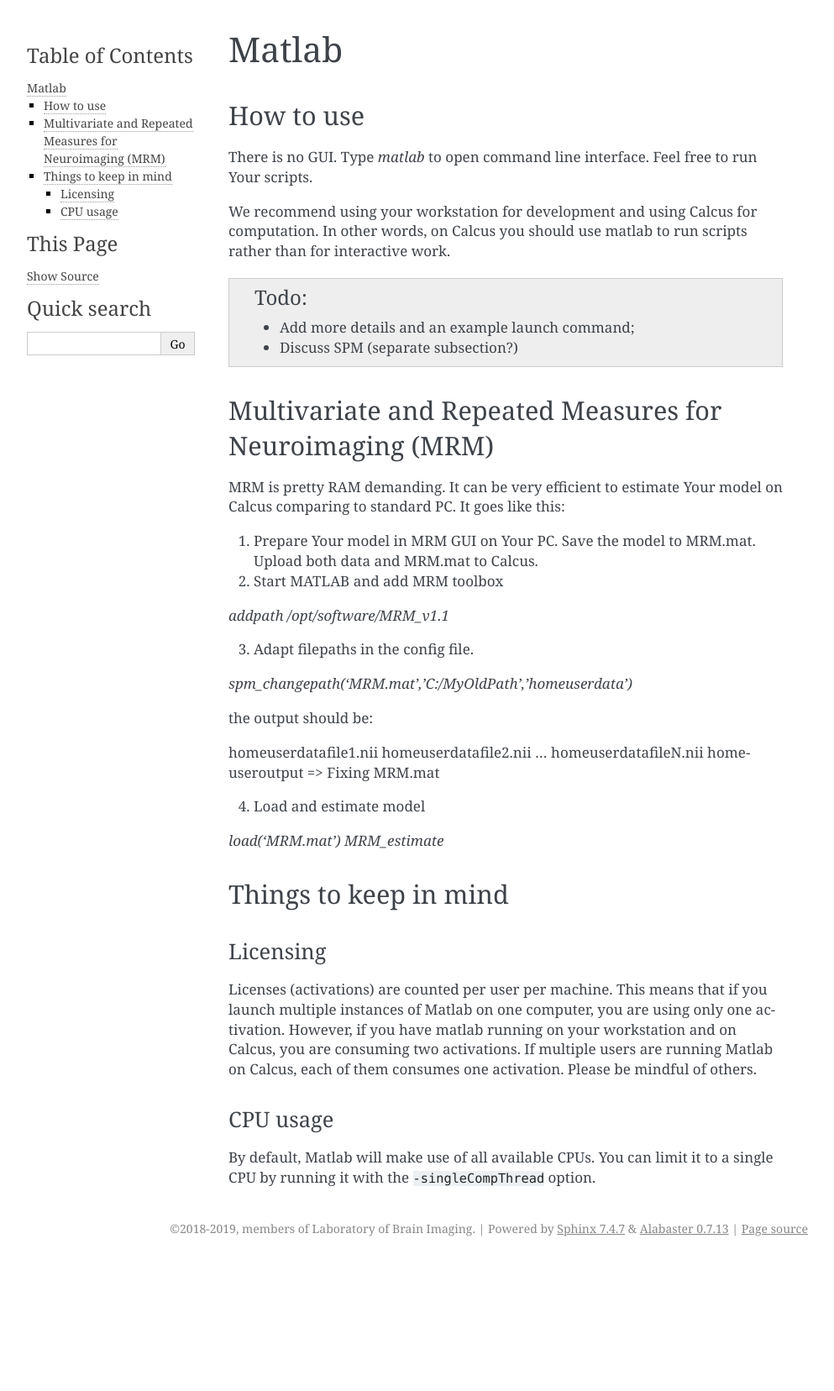
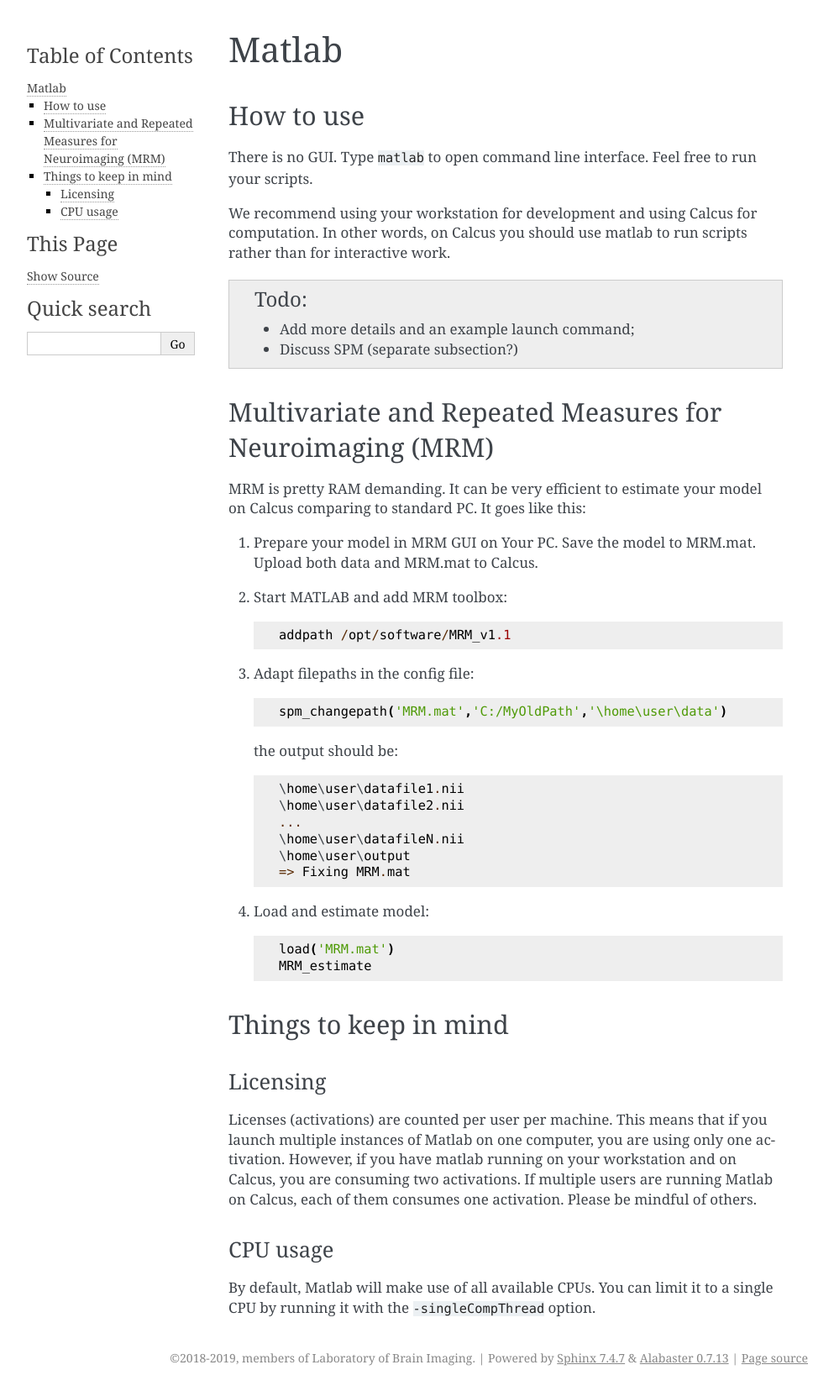
Before and after one commit to nencki-lobi/lobi-inhouse, a Sphinx documentation site: the page built from docs/matlab.rst, in a window 1280 px wide. Shown: the whole page at 84% size, without its empty margins (148-1141 px from the left). Built offline with Sphinx 7.4.7, drawn with Linux system fonts in a browser that asks for light colours; before the commit the page ends 1502 px from its top, so only the background shows below that.

Commit message:
Fix formatting and style in matlab
We use reStructuredText, not Markdown, so inline code should use
double backquotes and examples should use literal blocks, created
by putting :: at the end of previous paragraph, leaving one blank
line, and indenting the content.

To put a code block inside a numbered list, indent it twice (one
level so it belongs to the list item, another level for literal
block).

```diff
--- a/docs/matlab.rst
+++ b/docs/matlab.rst
@@ -4,7 +4,7 @@
 How to use
 ----------
 
-There is no GUI. Type `matlab` to open command line interface. Feel free to run Your scripts.
+There is no GUI. Type ``matlab`` to open command line interface. Feel free to run your scripts.
 
 We recommend using your workstation for development and using Calcus for computation. In other words, on Calcus you should use matlab to run scripts rather than for interactive work.
 
@@ -15,31 +15,31 @@
 Multivariate and Repeated Measures for Neuroimaging (MRM)
 ---------------------------------------------------------
 
-MRM is pretty RAM demanding. It can be very efficient to estimate Your model on Calcus comparing to standard PC. It goes like this:
+MRM is pretty RAM demanding. It can be very efficient to estimate your model on Calcus comparing to standard PC. It goes like this:
 
-1. Prepare Your model in MRM GUI on Your PC. Save the model to MRM.mat. Upload both data and MRM.mat to Calcus.
+1. Prepare your model in MRM GUI on Your PC. Save the model to MRM.mat. Upload both data and MRM.mat to Calcus.
 
-2. Start MATLAB and add MRM toolbox
+2. Start MATLAB and add MRM toolbox::
 
-`addpath /opt/software/MRM_v1.1`
+    addpath /opt/software/MRM_v1.1
 
-3. Adapt filepaths in the config file.
+3. Adapt filepaths in the config file::
 
-`spm_changepath('MRM.mat','C:/MyOldPath','\home\user\data')`
+    spm_changepath('MRM.mat','C:/MyOldPath','\home\user\data')
 
-the output should be:
+  the output should be::
 
-\home\user\datafile1.nii
-\home\user\datafile2.nii
-...
-\home\user\datafileN.nii
-\home\user\output
-=> Fixing MRM.mat
+    \home\user\datafile1.nii
+    \home\user\datafile2.nii
+    ...
+    \home\user\datafileN.nii
+    \home\user\output
+    => Fixing MRM.mat
 
-4. Load and estimate model
+4. Load and estimate model::
 
-`load('MRM.mat')
-MRM_estimate`
+    load('MRM.mat')
+    MRM_estimate
 
 
 Things to keep in mind
```
